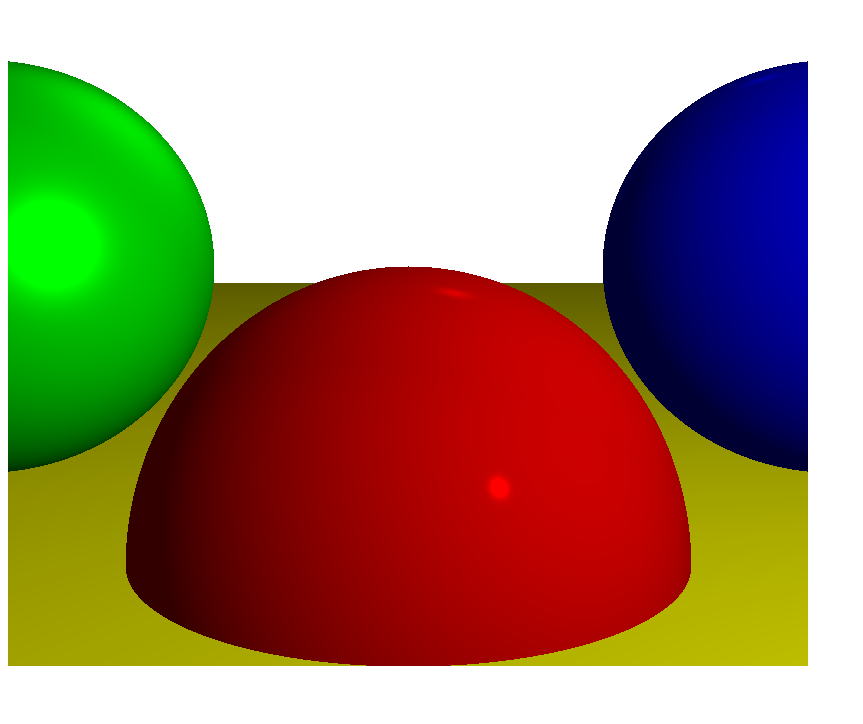
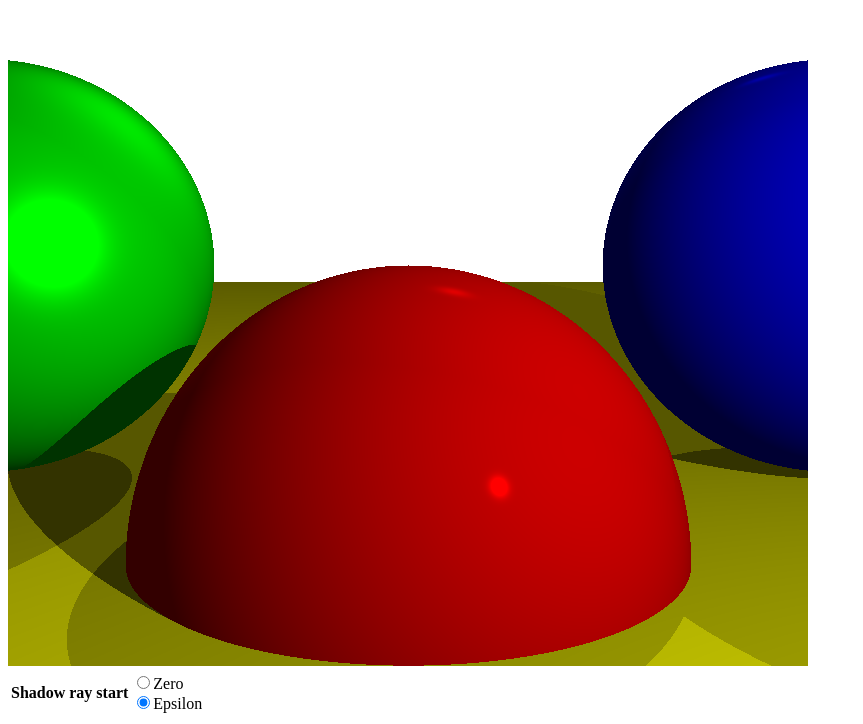
Before and after one commit to AjayRajNegi/3d-renderer, a plain HTML site: page basic-raytracing/index.html in a window 1280 px wide. Shown: the part 142-866 px from the top of the page, without its empty margins (0-863 px from the left). Before the commit the page ends 820 px from the top, so only its background shows below. Drawn offline with Linux system fonts and the light colour scheme.

Commit message:
Implemented shadows in the scene

```diff
--- a/basic-raytracing/index.html
+++ b/basic-raytracing/index.html
@@ -6,7 +6,29 @@
     <title>3D Renderer</title>
   </head>
   <body>
-    <canvas id="canvas" width="800" height="800"></canvas>
+    <div class="centered">
+      <canvas id="canvas" width="800" height="800"></canvas>
+      <table class="cgfs-demo-controls">
+        <tr>
+          <td><b>Shadow ray start</b></td>
+          <td class="text-left">
+            <input
+              type="radio"
+              id="eps-0"
+              name="shadow-ray-start"
+              onClick="SetShadowEpsilon(0);"
+            /><label for="eps-0">Zero</label><br />
+            <input
+              type="radio"
+              id="eps-e"
+              name="shadow-ray-start"
+              onClick="SetShadowEpsilon(0.001);"
+              checked
+            /><label for="eps-e">Epsilon</label>
+          </td>
+        </tr>
+      </table>
+    </div>
     <script src="raytracer.js"></script>
   </body>
 </html>
--- a/basic-raytracing/raytracer.js
+++ b/basic-raytracing/raytracer.js
@@ -1,329 +1,265 @@
-// ==========================
-// CANVAS SETUP
-// ==========================
+// ======================================================================
+//  Low-level canvas access.
+// ======================================================================
 
-// Get canvas reference from HTML
-const canvas = document.getElementById("canvas");
-const ctx = canvas.getContext("2d");
+let canvas = document.getElementById("canvas");
+let canvas_context = canvas.getContext("2d");
+let canvas_buffer = canvas_context.getImageData(
+  0,
+  0,
+  canvas.width,
+  canvas.height
+);
 
-// Retrieve a pixel buffer we can modify directly
-const imgData = ctx.getImageData(0, 0, canvas.width, canvas.height);
-
-// Canvas width & height (in pixels)
-const Cw = canvas.width;
-const Ch = canvas.height;
-
-// ==========================
-// VIEWPORT SETUP
-// ==========================
-//
-// The viewport is a "window" in 3D space through which the camera looks.
-// It is centered in front of the camera, at distance d.
-// Canvas pixels are mapped to this viewport.
-//
-
-// Viewport width & height (how wide the camera sees)
-const Vw = 1;
-const Vh = 1;
-
-// Distance from camera to viewport
-const d = 1;
-
-// Camera origin in 3D
-const O = { x: 0, y: 0, z: 0 };
-
-// Background color (returned when no sphere is hit)
-const BACKGROUND_COLOR = { r: 255, g: 255, b: 255 };
-
-// ==========================
-// SCENE DESCRIPTION
-// ==========================
-//
-// A simple list of spheres. Each sphere has:
-// - center: 3D position
-// - radius
-// - color: RGB
-//
-
-const scene = {
-  spheres: [
-    {
-      center: { x: 0, y: -1, z: 3 },
-      radius: 1,
-      color: { r: 255, g: 0, b: 0 },
-      specular: 500,
-    }, // red sphere
-    {
-      center: { x: 2, y: 0, z: 4 },
-      radius: 1,
-      color: { r: 0, g: 0, b: 255 },
-      specular: 500,
-    }, // blue sphere
-    {
-      center: { x: -2, y: 0, z: 4 },
-      radius: 1,
-      color: { r: 0, g: 255, b: 0 },
-      specular: 10,
-    }, // green sphere
-    {
-      color: { r: 255, g: 255, b: 0 },
-      center: { x: 0, y: -5001, z: 0 },
-      radius: 5000,
-      specular: 1000,
-    }, // yellow sphere
-  ],
-  lights: [
-    {
-      type: "ambient",
-      intensity: 0.2,
+// A color.
+function Color(r, g, b) {
+  return {
+    r,
+    g,
+    b,
+    mul: function (n) {
+      return new Color(this.r * n, this.g * n, this.b * n);
     },
-    {
-      type: "point",
-      intensity: 0.6,
-      position: { x: 2, y: 1, z: 0 },
+    add: function (color) {
+      return new Color(this.r + color.r, this.g + color.g, this.b + color.b);
     },
-    {
-      type: "directional",
-      intensity: 0.2,
-      direction: { x: 1, y: 4, z: 4 },
-    },
-  ],
-};
-
-// ==========================
-// VECTOR MATH HELPERS
-// ==========================
-
-function dot(a, b) {
-  return a.x * b.x + a.y * b.y + a.z * b.z;
-}
-function subtract(a, b) {
-  return { x: a.x - b.x, y: a.y - b.y, z: a.z - b.z };
-}
-function add(a, b) {
-  return { x: a.x + b.x, y: a.y + b.y, z: a.z + b.z };
-}
-function multiply(v, scalar) {
-  return { x: v.x * scalar, y: v.y * scalar, z: v.z * scalar };
-}
-function divide(v, scalar) {
-  return { x: v.x / scalar, y: v.y / scalar, z: v.z / scalar };
-}
-function length(v) {
-  return Math.sqrt(v.x * v.x + v.y * v.y + v.z * v.z);
-}
-
-// ==========================
-// CANVAS → VIEWPORT PROJECTION
-// ==========================
-//
-// Converts a canvas pixel coordinate (x,y) into a direction vector D
-// pointing from the camera origin O through a point on the viewport.
-//
-
-function CanvasToViewport(x, y) {
-  // Scale pixel coordinates into viewport coordinates.
-  // Example: left edge of canvas maps to left edge of viewport.
-  return {
-    x: (x * Vw) / Cw, // horizontal scaling
-    y: (y * Vh) / Ch, // vertical scaling
-    z: d, // viewport is always "d" units in front of camera
   };
 }
 
-// ==========================
-// RAY-SPHERE INTERSECTION
-// ==========================
-//
-// Solves the quadratic equation for intersection between a ray:
-//
-//     P(t) = O + tD
-//
-// and a sphere:
-//
-//     |P - C| = r
-//
-// Returns two possible distances t1 and t2
-// (Infinity, Infinity) if no hit.
-//
+// The PutPixel() function.
+function PutPixel(x, y, color) {
+  x = canvas.width / 2 + x;
+  y = canvas.height / 2 - y - 1;
 
-function IntersectRaySphere(O, D, sphere) {
-  // Vector from sphere center to camera
-  const CO = subtract(O, sphere.center);
+  if (x < 0 || x >= canvas.width || y < 0 || y >= canvas.height) {
+    return;
+  }
 
-  // Quadratic equation coefficients
-  const a = dot(D, D); // D·D
-  const b = 2 * dot(CO, D); // 2*(CO·D)
-  const c = dot(CO, CO) - sphere.radius * sphere.radius;
+  let offset = 4 * (x + canvas_buffer.width * y);
+  canvas_buffer.data[offset++] = color.r;
+  canvas_buffer.data[offset++] = color.g;
+  canvas_buffer.data[offset++] = color.b;
+  canvas_buffer.data[offset++] = 255; // Alpha = 255 (full opacity)
+}
 
-  // Discriminant determines whether we hit the sphere
-  const discriminant = b * b - 4 * a * c;
+// Displays the contents of the offscreen buffer into the canvas.
+function UpdateCanvas() {
+  canvas_context.putImageData(canvas_buffer, 0, 0);
+}
 
+function ClearAll() {
+  canvas.width = canvas.width;
+}
+
+// ======================================================================
+//  Linear algebra and helpers.
+// ======================================================================
+
+// Conceptually, an "infinitesimaly small" real number.
+let EPSILON = 0.001;
+
+function Vec(x, y, z) {
+  return {
+    x,
+    y,
+    z,
+    dot: function (vec) {
+      return this.x * vec.x + this.y * vec.y + this.z * vec.z;
+    },
+    add: function (vec) {
+      return new Vec(this.x + vec.x, this.y + vec.y, this.z + vec.z);
+    },
+    sub: function (vec) {
+      return new Vec(this.x - vec.x, this.y - vec.y, this.z - vec.z);
+    },
+    mul: function (n) {
+      return new Vec(this.x * n, this.y * n, this.z * n);
+    },
+    length: function () {
+      return Math.sqrt(this.dot(this));
+    },
+  };
+}
+
+// ======================================================================
+//  A raytracer with diffuse and specular illumination, and shadows.
+// ======================================================================
+
+// A Sphere.
+function Sphere(center, radius, color, specular) {
+  this.center = center;
+  this.radius = radius;
+  this.color = color;
+  this.specular = specular;
+}
+
+// A Light.
+function Light(ltype, intensity, position) {
+  return { ltype, intensity, position };
+}
+
+Light.AMBIENT = 0;
+Light.POINT = 1;
+Light.DIRECTIONAL = 2;
+
+// Scene setup.
+let viewport_size = 1;
+let projection_plane_z = 1;
+let camera_position = new Vec(0, 0, 0);
+let background_color = new Color(255, 255, 255);
+let spheres = [
+  new Sphere(new Vec(0, -1, 3), 1, new Color(255, 0, 0), 500),
+  new Sphere(new Vec(-2, 0, 4), 1, new Color(0, 255, 0), 10),
+  new Sphere(new Vec(2, 0, 4), 1, new Color(0, 0, 255), 500),
+  new Sphere(new Vec(0, -5001, 0), 5000, new Color(255, 255, 0), 1000),
+];
+
+let lights = [
+  new Light(Light.AMBIENT, 0.2),
+  new Light(Light.POINT, 0.6, new Vec(2, 1, 0)),
+  new Light(Light.DIRECTIONAL, 0.2, new Vec(1, 4, 4)),
+];
+
+// Converts 2D canvas coordinates to 3D viewport coordinates.
+function CanvasToViewport(x, y) {
+  return new Vec(
+    (x * viewport_size) / canvas.width,
+    (y * viewport_size) / canvas.height,
+    projection_plane_z
+  );
+}
+
+// Computes the intersection of a ray and a sphere. Returns the values
+// of t for the intersections.
+function IntersectRaySphere(origin, direction, sphere) {
+  let oc = origin.sub(sphere.center);
+
+  let k1 = direction.dot(direction);
+  let k2 = 2 * oc.dot(direction);
+  let k3 = oc.dot(oc) - sphere.radius * sphere.radius;
+
+  let discriminant = k2 * k2 - 4 * k1 * k3;
   if (discriminant < 0) {
-    // no real intersections → no hit
     return [Infinity, Infinity];
   }
 
-  const sqrtD = Math.sqrt(discriminant);
-
-  // Two possible intersection distances
-  const t1 = (-b + sqrtD) / (2 * a);
-  const t2 = (-b - sqrtD) / (2 * a);
-
+  let t1 = (-k2 + Math.sqrt(discriminant)) / (2 * k1);
+  let t2 = (-k2 - Math.sqrt(discriminant)) / (2 * k1);
   return [t1, t2];
 }
 
-// ==========================
-// COMPUTE LIGHTENING
-// ==========================
-//
-function ComputeLighting(P, N, V, s) {
-  let i = 0.0;
+function ComputeLighting(point, normal, view, specular) {
+  let intensity = 0;
+  let length_n = normal.length();
+  let length_v = view.length();
 
-  for (const light of scene.lights) {
-    if (light.type === "ambient") {
-      i += light.intensity;
+  for (let i = 0; i < lights.length; i++) {
+    let light = lights[i];
+    if (light.ltype == Light.AMBIENT) {
+      intensity += light.intensity;
       continue;
     }
 
-    let L;
-    if (light.type === "point") {
-      L = subtract(light.position, P);
+    let vec_l, t_max;
+    if (light.ltype == Light.POINT) {
+      vec_l = light.position.sub(point);
+      t_max = 1.0;
     } else {
-      L = light.direction;
+      // Light.DIRECTIONAL
+      vec_l = light.position;
+      t_max = Infinity;
     }
 
-    // Diffuse
-    const n_dot_l = dot(N, L);
-    if (n_dot_l > 0) {
-      i += light.intensity * (n_dot_l / (length(N) * length(L)));
+    // Shadow check.
+    let blocker = ClosestIntersection(point, vec_l, EPSILON, t_max);
+    if (blocker) {
+      continue;
     }
 
-    // Specular
-    if (s !== -1) {
-      const R = subtract(multiply(N, 2 * dot(N, L)), L);
-      const r_dot_v = dot(R, V);
+    // Diffuse reflection.
+    let n_dot_l = normal.dot(vec_l);
+    if (n_dot_l > 0) {
+      intensity += (light.intensity * n_dot_l) / (length_n * vec_l.length());
+    }
 
+    // Specular reflection.
+    if (specular != -1) {
+      let vec_r = normal.mul(2.0 * n_dot_l).sub(vec_l);
+      let r_dot_v = vec_r.dot(view);
       if (r_dot_v > 0) {
-        i += light.intensity * Math.pow(r_dot_v / (length(R) * length(V)), s);
+        intensity +=
+          light.intensity *
+          Math.pow(r_dot_v / (vec_r.length() * length_v), specular);
       }
     }
   }
 
-  return i;
+  return intensity;
 }
 
-// ==========================
-// TRACE A SINGLE RAY
-// ==========================
-//
-// For a ray defined by origin O and direction D:
-//
-// - Check intersection with every sphere
-// - Keep the closest intersection within [t_min, t_max]
-// - Return the sphere's color if hit
-// - Otherwise return BACKGROUND_COLOR
-//
+// Find the closest intersection between a ray and the spheres in the scene.
+function ClosestIntersection(origin, direction, min_t, max_t) {
+  let closest_t = Infinity;
+  let closest_sphere = null;
 
-function TraceRay(O, D, t_min, t_max) {
-  let closest_t = Infinity; // track nearest hit
-  let closest_sphere = null; // track sphere that was hit
-
-  // test ray against each sphere
-  for (const sphere of scene.spheres) {
-    const [t1, t2] = IntersectRaySphere(O, D, sphere);
-
-    // check if first hit is valid & closest
-    if (t1 >= t_min && t1 <= t_max && t1 < closest_t) {
-      closest_t = t1;
-      closest_sphere = sphere;
+  for (let i = 0; i < spheres.length; i++) {
+    let ts = IntersectRaySphere(origin, direction, spheres[i]);
+    if (ts[0] < closest_t && min_t < ts[0] && ts[0] < max_t) {
+      closest_t = ts[0];
+      closest_sphere = spheres[i];
     }
-
-    // check second hit
-    if (t2 >= t_min && t2 <= t_max && t2 < closest_t) {
-      closest_t = t2;
-      closest_sphere = sphere;
+    if (ts[1] < closest_t && min_t < ts[1] && ts[1] < max_t) {
+      closest_t = ts[1];
+      closest_sphere = spheres[i];
     }
   }
 
-  if (!closest_sphere) {
-    return BACKGROUND_COLOR;
+  if (closest_sphere) {
+    return [closest_sphere, closest_t];
+  }
+  return null;
+}
+
+// Traces a ray against the set of spheres in the scene.
+function TraceRay(origin, direction, min_t, max_t) {
+  let intersection = ClosestIntersection(origin, direction, min_t, max_t);
+  if (!intersection) {
+    return background_color;
   }
 
-  // Compute intersection point P
-  const P = add(O, multiply(D, closest_t));
+  let closest_sphere = intersection[0];
+  let closest_t = intersection[1];
 
-  // Compute normal N
-  let N = subtract(P, closest_sphere.center);
-  N = divide(N, length(N)); // normalize
+  let point = origin.add(direction.mul(closest_t));
+  let normal = point.sub(closest_sphere.center);
+  normal = normal.mul(1.0 / normal.length());
 
-  const V = multiply(D, -1);
-
-  // Compute lighting
-  const lighting = ComputeLighting(P, N, V, closest_sphere.specular);
-
-  // Apply lighting to sphere color
-  return {
-    r: closest_sphere.color.r * lighting,
-    g: closest_sphere.color.g * lighting,
-    b: closest_sphere.color.b * lighting,
-  };
+  let view = direction.mul(-1);
+  let lighting = ComputeLighting(point, normal, view, closest_sphere.specular);
+  return closest_sphere.color.mul(lighting);
 }
 
-// ==========================
-// PUT PIXEL INTO CANVAS
-// ==========================
-//
-// Convert x,y from "centered coordinates" (−Cw/2 .. +Cw/2)
-// into canvas pixel coordinates (0..Cw, 0..Ch)
-//
-
-function PutPixel(x, y, color) {
-  // Convert centered coordinates to canvas coordinates
-  const px = Cw / 2 + x;
-  const py = Ch / 2 - y; // y-axis is inverted in canvas
-
-  // Stay inside the canvas
-  if (px < 0 || px >= Cw || py < 0 || py >= Ch) return;
-
-  // Compute index inside pixel buffer
-  const index = (px + py * Cw) * 4;
-
-  imgData.data[index + 0] = color.r; // red
-  imgData.data[index + 1] = color.g; // green
-  imgData.data[index + 2] = color.b; // blue
-  imgData.data[index + 3] = 255; // alpha (fully opaque)
+function SetShadowEpsilon(epsilon) {
+  EPSILON = epsilon;
+  Render();
 }
 
-// ==========================
-// MAIN RENDER LOOP
-// ==========================
-//
-// Loops over every pixel in the canvas,
-// sends a ray through that pixel,
-// and paints the result.
-//
+function Render() {
+  ClearAll();
 
-function render() {
-  // x and y loop over centered coordinates:
-  // e.g. with 800x800 canvas:
-  // x goes from -400 .. +399
-  for (let x = -Cw / 2; x < Cw / 2; x++) {
-    for (let y = -Ch / 2; y < Ch / 2; y++) {
-      // Get direction vector for ray through this pixel
-      const D = CanvasToViewport(x, y);
+  // This lets the browser clear the canvas before blocking to render the scene.
+  setTimeout(function () {
+    // Main loop.
+    for (let x = -canvas.width / 2; x < canvas.width / 2; x++) {
+      for (let y = -canvas.height / 2; y < canvas.height / 2; y++) {
+        let direction = CanvasToViewport(x, y);
+        let color = TraceRay(camera_position, direction, 1, Infinity);
+        PutPixel(x, y, color);
+      }
+    }
 
-      // Shoot ray from camera through pixel
-      const color = TraceRay(O, D, 1, Infinity);
-
-      // Paint pixel on canvas
-      PutPixel(x, y, color);
-    }
-  }
-
-  // Copy image buffer to canvas
-  ctx.putImageData(imgData, 0, 0);
+    UpdateCanvas();
+  }, 0);
 }
 
-// Do the render!
-render();
+Render();
```
